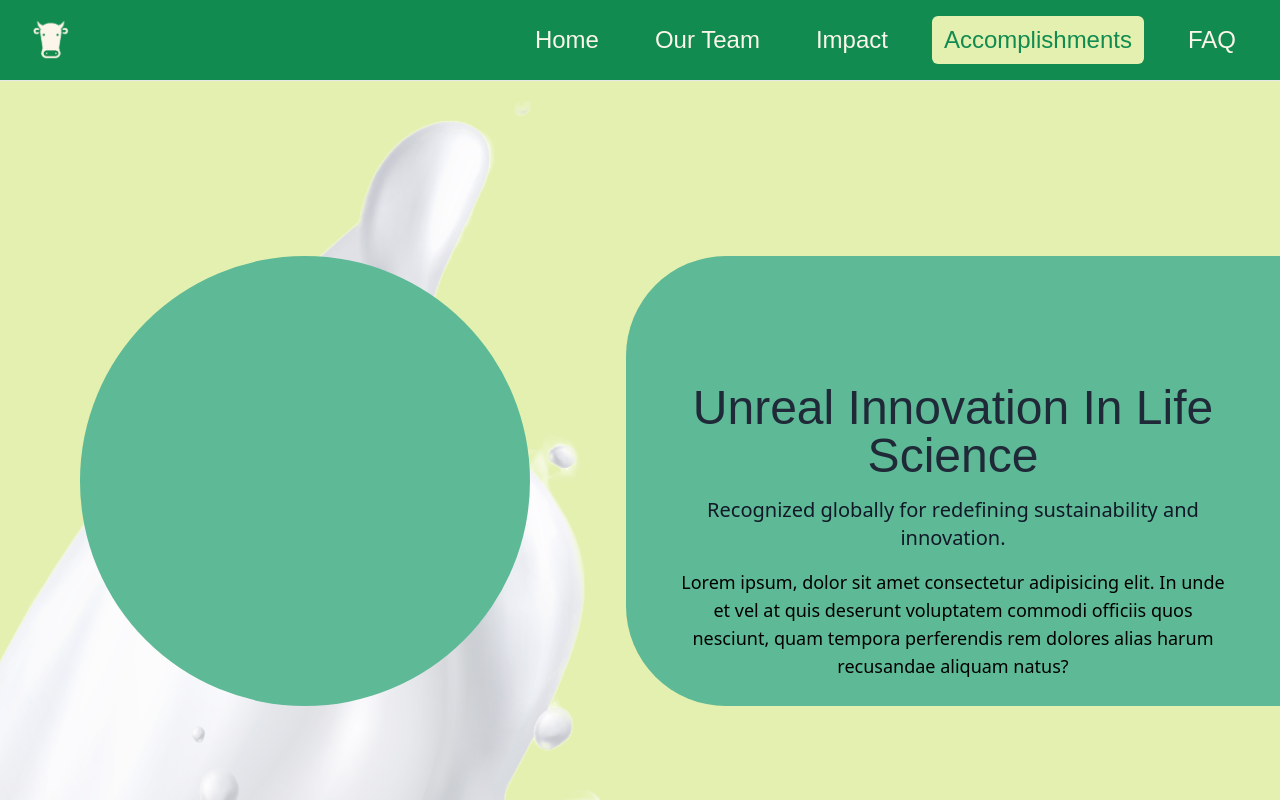
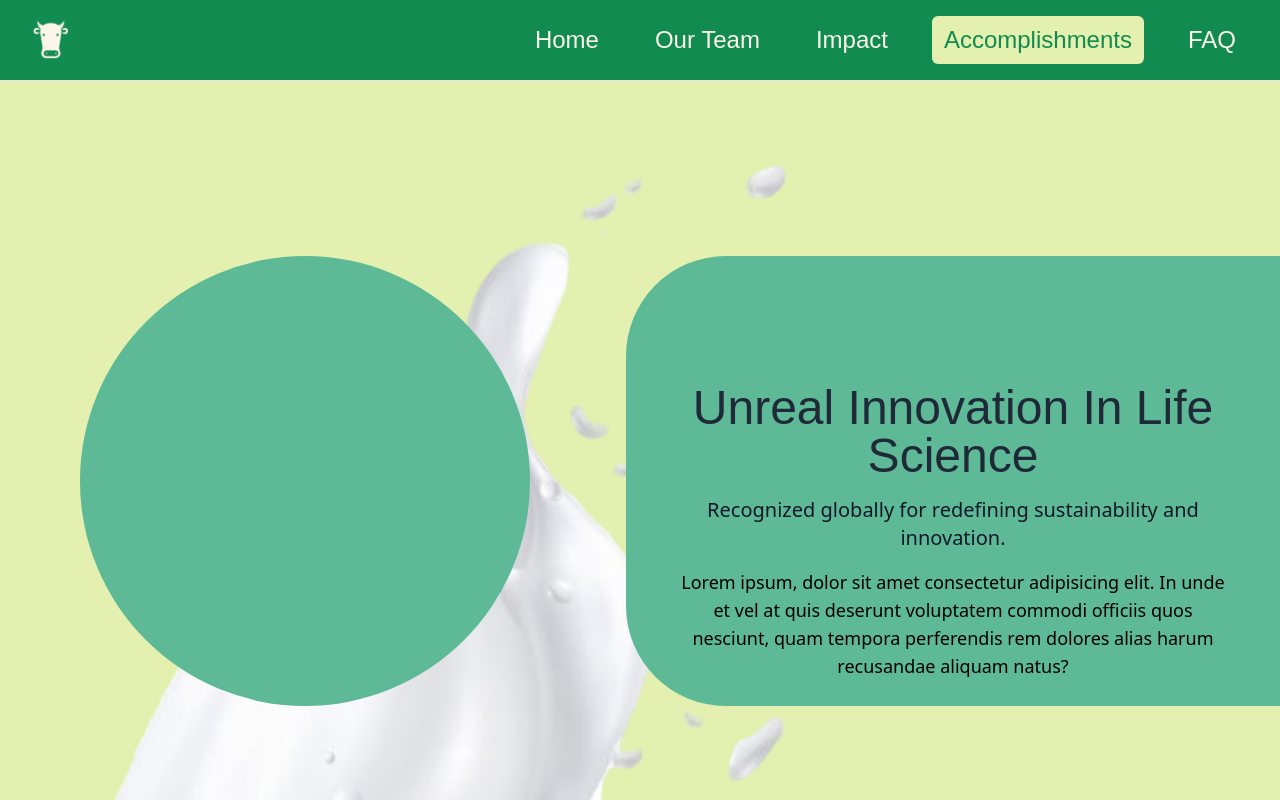
Before and after one commit to OldmanGalaxy/Zero-Cow, a Next.js app: page /accomplishments in a window 1280 px wide. Shown: the top 800 px of the page. Built offline with nearby package versions, Linux system fonts and the light colour scheme; a web font is replaced by a local one.

Commit message:
style: missing assets

```diff
--- a/app/accomplishments/page.tsx
+++ b/app/accomplishments/page.tsx
@@ -12,7 +12,7 @@ function Accomplishments() {
         <div
         className="absolute bg-ygreen inset-0 bg-cover bg-center"
         style={{
-          backgroundImage: "url('/images/milk2.png')",
+          backgroundImage: "url('/images/milk2_full.png')",
           zIndex: -1,
         }}
       ></div>
```
Also changed, not shown: public/images/milk2_full.png (added).
